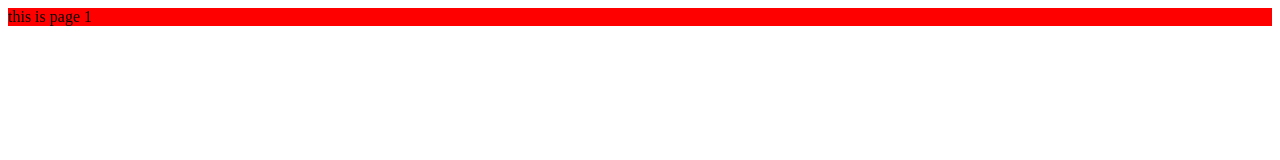
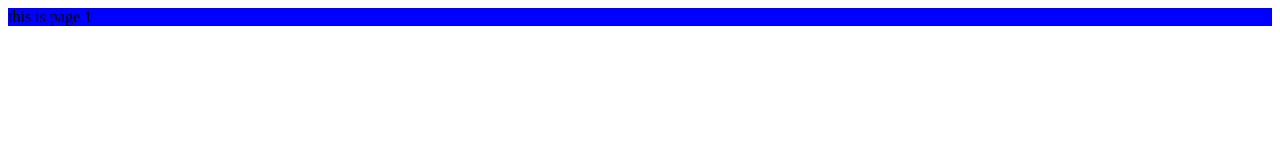
Before and after one commit to MiladLiri/tmptest, a plain HTML site: page page1.html in a window 1280 px wide. Drawn offline with Linux system fonts and the light colour scheme.

Commit message:
change color of page1.html

```diff
--- a/page1.html
+++ b/page1.html
@@ -1,7 +1,7 @@
 <html>
 
 	<body>
-		<div id="a" style="background-color:red;">
+		<div id="a" style="background-color:blue;">
 			this is page 1
 		</div>
 	</body>
```
